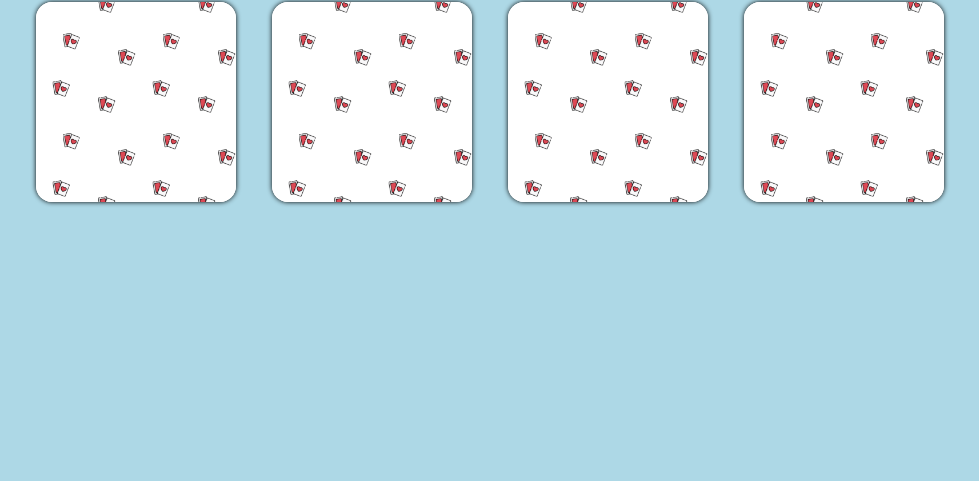
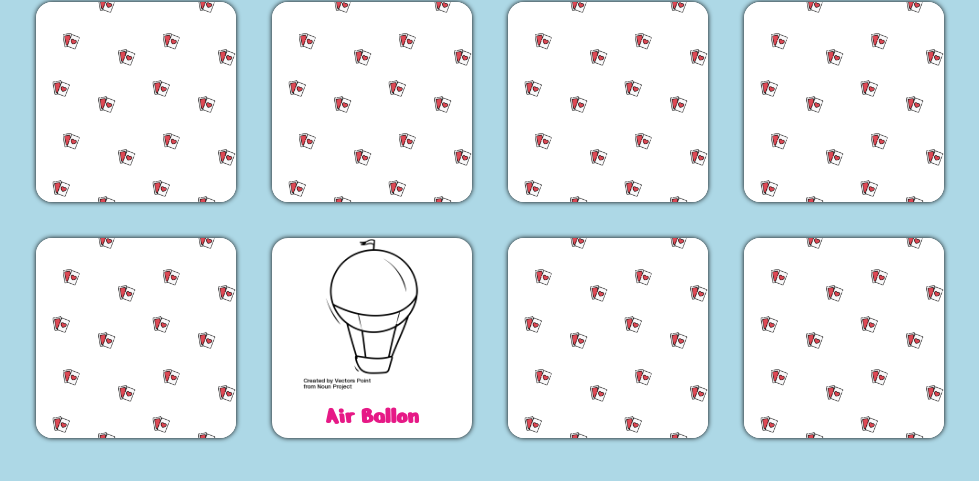
Before and after one commit to Vituz/html-css-memory, a plain HTML site: page index.html in a window 1280 px wide. Shown: the part 135-616 px from the top of the page, without its empty margins (150-1129 px from the left). Drawn offline with Linux system fonts and the light colour scheme.

Commit message:
Complega second section

```diff
--- a/css/style.css
+++ b/css/style.css
@@ -62,6 +62,10 @@ header h1{
    background-size: 100%;
 }
 
+.nobg{
+    background-image: none;
+}
+
 .front_view{
     display: none;
 }
--- a/index.html
+++ b/index.html
@@ -56,6 +56,44 @@
             </div>
         </section>
 
+        <section>
+            <div class="card box_shadow">
+                <div class="retro">
+                    <div class="front_view">
+                        <img class=" fronte" src="./img/noun_Cruise_Ship_3134824.png" alt="Bicicletta">
+                        <h2 class="nerko_font ship">Ship</h2>
+                    </div>
+                </div>
+            </div>
+
+            <div class="card box_shadow">
+                <div class="retro nobg">
+                    <div>
+                        <img class=" fronte" src="./img/noun_air_balloon_3134741.png" alt="Bicicletta">
+                        <h2 class="nerko_font air_ballon">Air Ballon</h2>
+                    </div>
+                </div>
+            </div>
+
+            <div class="card box_shadow">
+                <div class="retro">
+                    <div class="front_view">
+                        <img class=" fronte" src="./img/noun_Tractor_3134797.png" alt="Bicicletta">
+                        <h2 class="nerko_font tractor">Tractor</h2>
+                    </div>
+                </div>
+            </div>
+
+            <div class="card box_shadow">
+                <div class="retro">
+                    <div class="front_view">
+                        <img class=" fronte" src="./img/noun_Bicycle_3134821.png" alt="Bicicletta">
+                        <h2 class="nerko_font bicycle">Bicycle</h2>
+                    </div>
+                </div>
+            </div>
+        </section>
+
 
     </main>
 
```
